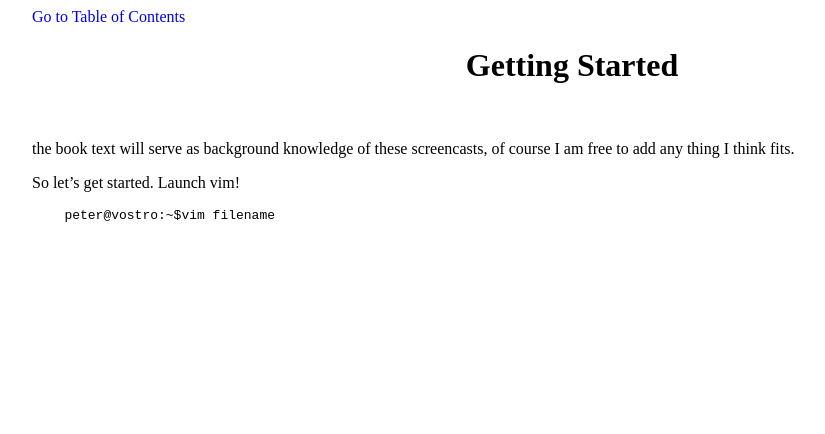
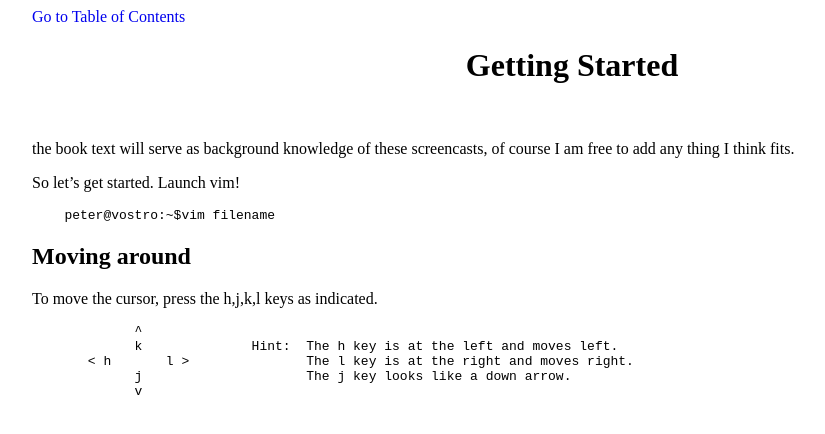
Before and after one commit to happypeter/LGCB, a Jekyll site: the page built from book/vim_start.md, in a window 1280 px wide. Shown: the top 434 px of the page, without its empty margins (68-893 px from the left). Built offline with Jekyll 4.4.1, drawn with Linux system fonts in a browser that asks for light colours; Markdown is read by kramdown in place of the engine named in the settings.

Commit message:
stuff from vimtutor

```diff
--- a/book/vim_start.md
+++ b/book/vim_start.md
@@ -8,3 +8,13 @@ course I am free to add any thing I think fits.
 So let's get started. Launch vim!
 
     peter@vostro:~$vim filename
+
+## Moving around
+
+To move the cursor, press the h,j,k,l keys as indicated.
+
+             ^
+             k              Hint:  The h key is at the left and moves left.
+       < h       l >               The l key is at the right and moves right.
+             j                     The j key looks like a down arrow.
+             v
```
